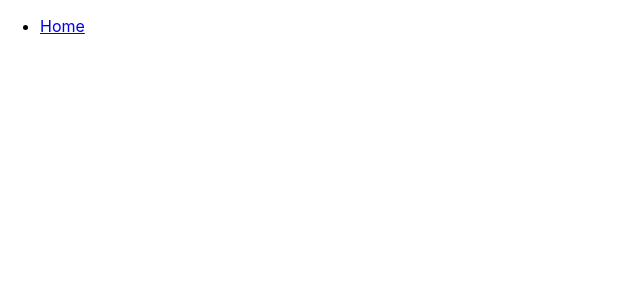
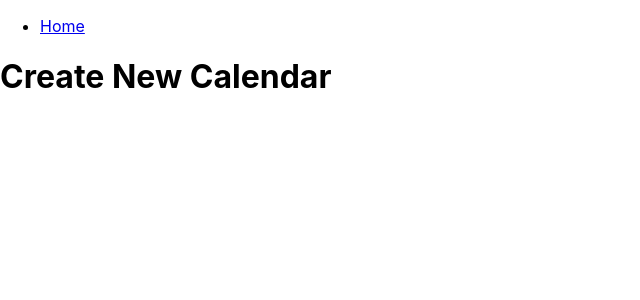
Before and after one commit to iArcanic/calendarise, a React (Create React App) app: page /new-calendar in a window 1280 px wide. Before the commit this address had no page. Shown: the top 300 px of the page, without its empty margins (0-640 px from the left). Built offline with nearby package versions, Linux system fonts and the light colour scheme.

Commit message:
Added CreateCalender link

```diff
--- a/src/App.js
+++ b/src/App.js
@@ -3,6 +3,7 @@ import React from 'react';
 import { BrowserRouter as Router, Route, Routes, Link } from 'react-router-dom'; // Update the import statement here
 import MainPage from './MainPage';
 import IndividualCalendar from './IndividualCalendar';
+import CreateCalendar from './CreateCalendar';
 
 const App = () => {
   return (
@@ -18,6 +19,7 @@ const App = () => {
         <Routes> {/* Update Switch to Routes */}
           <Route path="/" element={<MainPage />} />
           <Route path="/calendars/:id" element={<IndividualCalendar />} />
+	  <Route path="/new-calendar" element={<CreateCalendar />} /> {/* Add the route */}
         </Routes> {/* Update Route to use "element" prop */}
       </div>
     </Router>
--- /dev/null
+++ b/src/CreateCalendar.js
@@ -0,0 +1,14 @@
+// src/CreateCalendar.js
+import React from 'react';
+
+const CreateCalendar = () => {
+  return (
+    <div>
+      <h1>Create New Calendar</h1>
+      {/* Add the form to create a new calendar */}
+      {/* You can implement the form fields to collect calendar information */}
+    </div>
+  );
+};
+
+export default CreateCalendar;
--- a/src/MainPage.js
+++ b/src/MainPage.js
@@ -20,6 +20,7 @@ const MainPage = () => {
           <Link to={`/calendars/${calendar.id}`}>View Calendar</Link>
         </div>
       ))}
+	  <Link to="/new-calendar">Create New Calendar</Link> {/* Add the button */}
     </div>
   );
 };
```
